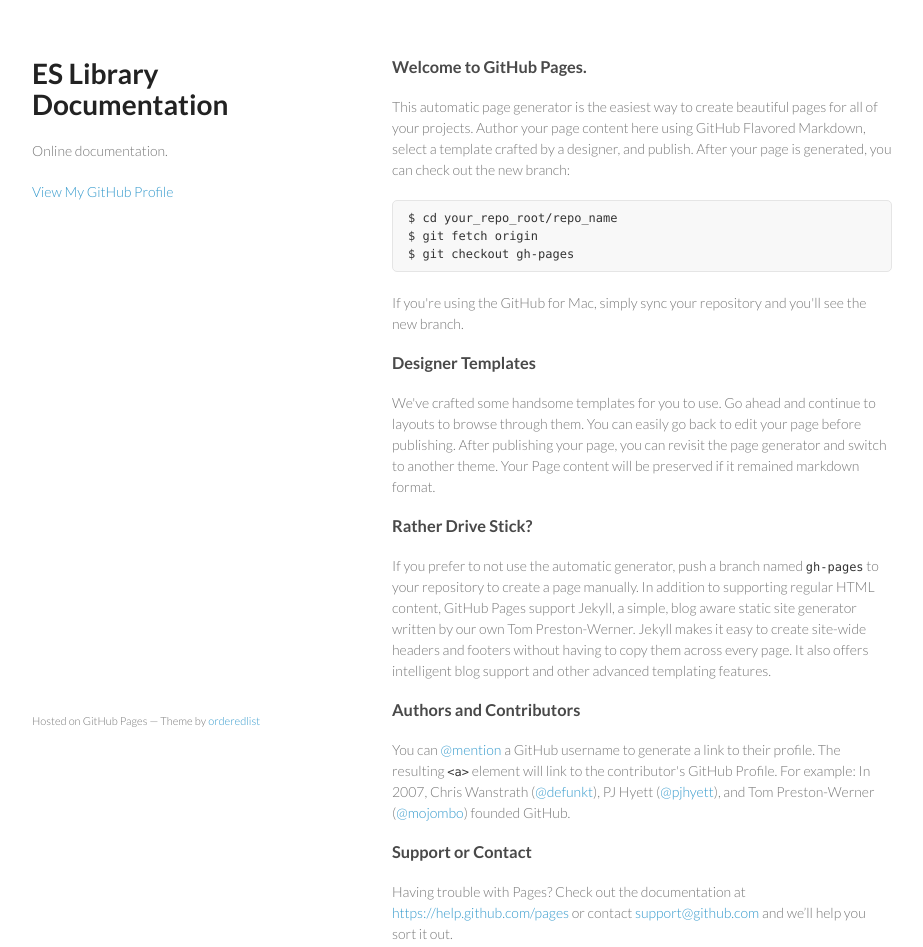
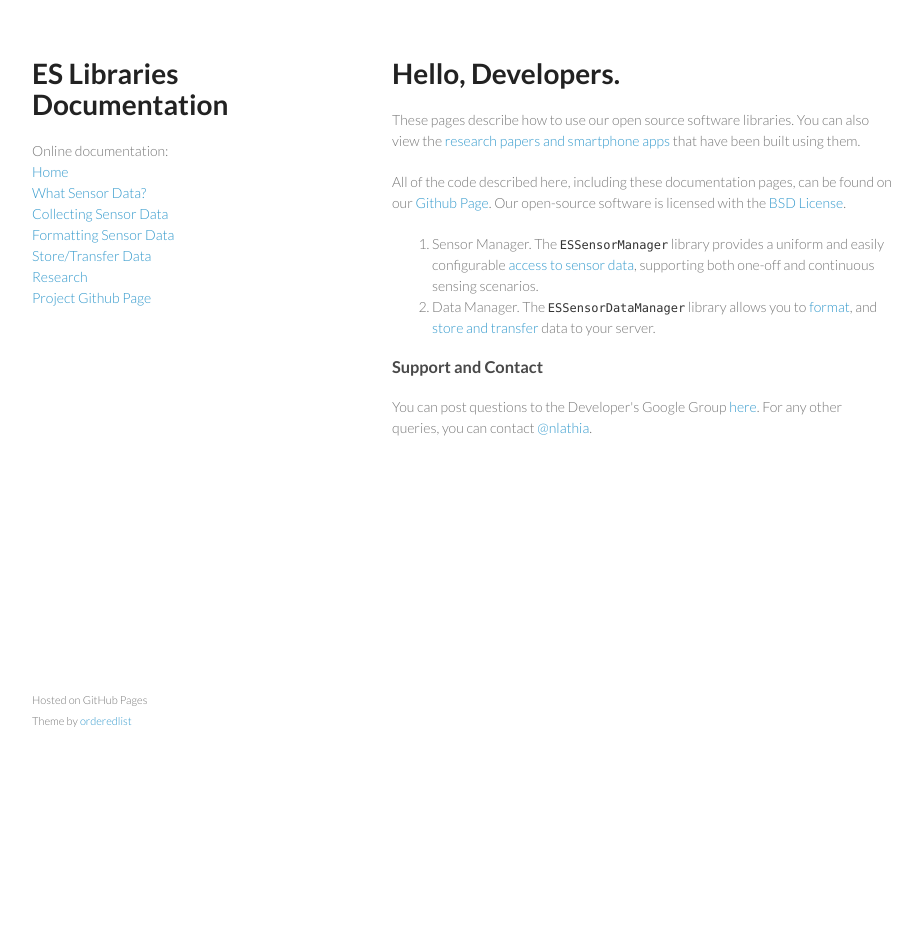
Before and after one commit to emotionsense/emotionsense.github.io, a plain HTML site: page index.html in a window 1280 px wide. Shown: the whole page, without its empty margins (178-1101 px from the left). After the commit the page ends 800 px from the top, so only its background shows below. Drawn offline with Linux system fonts and the light colour scheme.

Commit message:
Update index

```diff
--- a/index.html
+++ b/index.html
@@ -3,7 +3,7 @@
   <head>
     <meta charset="utf-8">
     <meta http-equiv="X-UA-Compatible" content="chrome=1">
-    <title>ES Library Documentation by emotionsense</title>
+    <title>ES Library Documentation by xsenselabs</title>
 
     <link rel="stylesheet" href="stylesheets/styles.css">
     <link rel="stylesheet" href="stylesheets/github-light.css">
@@ -15,48 +15,36 @@
   <body>
     <div class="wrapper">
       <header>
-        <h1>ES Library Documentation</h1>
-        <p>Online documentation.</p>
-
-
-        <p class="view"><a href="https://github.com/emotionsense">View My GitHub Profile</a></p>
+        <h1>ES Libraries Documentation</h1>
+        <p>Online documentation:
+	<br /><a href="index.html">Home</a>
+	<br /><a href="sensors.html">What Sensor Data?</a>
+        <br /><a href="android.html">Collecting Sensor Data</a>
+        <br /><a href="format.html">Formatting Sensor Data</a>
+        <br /><a href="data.html">Store/Transfer Data</a>
+	<br /><a href="research.html">Research</a>
+	<br /><a href="https://github.com/xsenselabs">Project Github Page</a></p>
 
       </header>
       <section>
-        <h3>
-<a id="welcome-to-github-pages" class="anchor" href="#welcome-to-github-pages" aria-hidden="true"><span class="octicon octicon-link"></span></a>Welcome to GitHub Pages.</h3>
+<h1>Hello, Developers.</h1>
 
-<p>This automatic page generator is the easiest way to create beautiful pages for all of your projects. Author your page content here using GitHub Flavored Markdown, select a template crafted by a designer, and publish. After your page is generated, you can check out the new branch:</p>
+<p>These pages describe how to use our open source software libraries. You can also view the <a href="research.html">research papers and smartphone apps</a> that have been built using them.</p>
 
-<pre><code>$ cd your_repo_root/repo_name
-$ git fetch origin
-$ git checkout gh-pages
-</code></pre>
+<p>All of the code described here, including these documentation pages, can be found on our <a href="https://github.com/xsenselabs">Github Page</a>. Our open-source software is licensed with the <a href="http://en.wikipedia.org/wiki/BSD_licenses">BSD License</a>.
 
-<p>If you're using the GitHub for Mac, simply sync your repository and you'll see the new branch.</p>
+<ol>
+	<li>Sensor Manager. The <a href="https://github.com/xsenselabs/SensorManager"><code>ESSensorManager</code></a> library provides a uniform and easily configurable <a href="">access to sensor data</a>, supporting both one-off and continuous sensing scenarios.
+	<li>Data Manager. The <a href="https://github.com/xsenselabs/SensorDataManager"><code>ESSensorDataManager</code></a> library allows you to <a href="">format</a>, and <a href="">store and transfer</a> data to your server.
+</ol>
 
 <h3>
-<a id="designer-templates" class="anchor" href="#designer-templates" aria-hidden="true"><span class="octicon octicon-link"></span></a>Designer Templates</h3>
+<a id="support-or-contact" class="anchor" href="#support-or-contact" aria-hidden="true"><span class="octicon octicon-link"></span></a>Support and Contact</h3>
 
-<p>We've crafted some handsome templates for you to use. Go ahead and continue to layouts to browse through them. You can easily go back to edit your page before publishing. After publishing your page, you can revisit the page generator and switch to another theme. Your Page content will be preserved if it remained markdown format.</p>
-
-<h3>
-<a id="rather-drive-stick" class="anchor" href="#rather-drive-stick" aria-hidden="true"><span class="octicon octicon-link"></span></a>Rather Drive Stick?</h3>
-
-<p>If you prefer to not use the automatic generator, push a branch named <code>gh-pages</code> to your repository to create a page manually. In addition to supporting regular HTML content, GitHub Pages support Jekyll, a simple, blog aware static site generator written by our own Tom Preston-Werner. Jekyll makes it easy to create site-wide headers and footers without having to copy them across every page. It also offers intelligent blog support and other advanced templating features.</p>
-
-<h3>
-<a id="authors-and-contributors" class="anchor" href="#authors-and-contributors" aria-hidden="true"><span class="octicon octicon-link"></span></a>Authors and Contributors</h3>
-
-<p>You can <a href="https://github.com/blog/821" class="user-mention">@mention</a> a GitHub username to generate a link to their profile. The resulting <code>&lt;a&gt;</code> element will link to the contributor's GitHub Profile. For example: In 2007, Chris Wanstrath (<a href="https://github.com/defunkt" class="user-mention">@defunkt</a>), PJ Hyett (<a href="https://github.com/pjhyett" class="user-mention">@pjhyett</a>), and Tom Preston-Werner (<a href="https://github.com/mojombo" class="user-mention">@mojombo</a>) founded GitHub.</p>
-
-<h3>
-<a id="support-or-contact" class="anchor" href="#support-or-contact" aria-hidden="true"><span class="octicon octicon-link"></span></a>Support or Contact</h3>
-
-<p>Having trouble with Pages? Check out the documentation at <a href="https://help.github.com/pages">https://help.github.com/pages</a> or contact <a href="mailto:support@github.com">support@github.com</a> and we’ll help you sort it out.</p>
+<p>You can post questions to the Developer's Google Group <a href="https://groups.google.com/forum/#!forum/es-library-developers">here</a>. For any other queries, you can contact <a href="http://nlathia.github.io/">@nlathia</a>.</p>
       </section>
       <footer>
-        <p><small>Hosted on GitHub Pages &mdash; Theme by <a href="https://github.com/orderedlist">orderedlist</a></small></p>
+        <p><small>Hosted on GitHub Pages <br /> Theme by <a href="https://github.com/orderedlist">orderedlist</a></small></p>
       </footer>
     </div>
     <script src="javascripts/scale.fix.js"></script>
```
